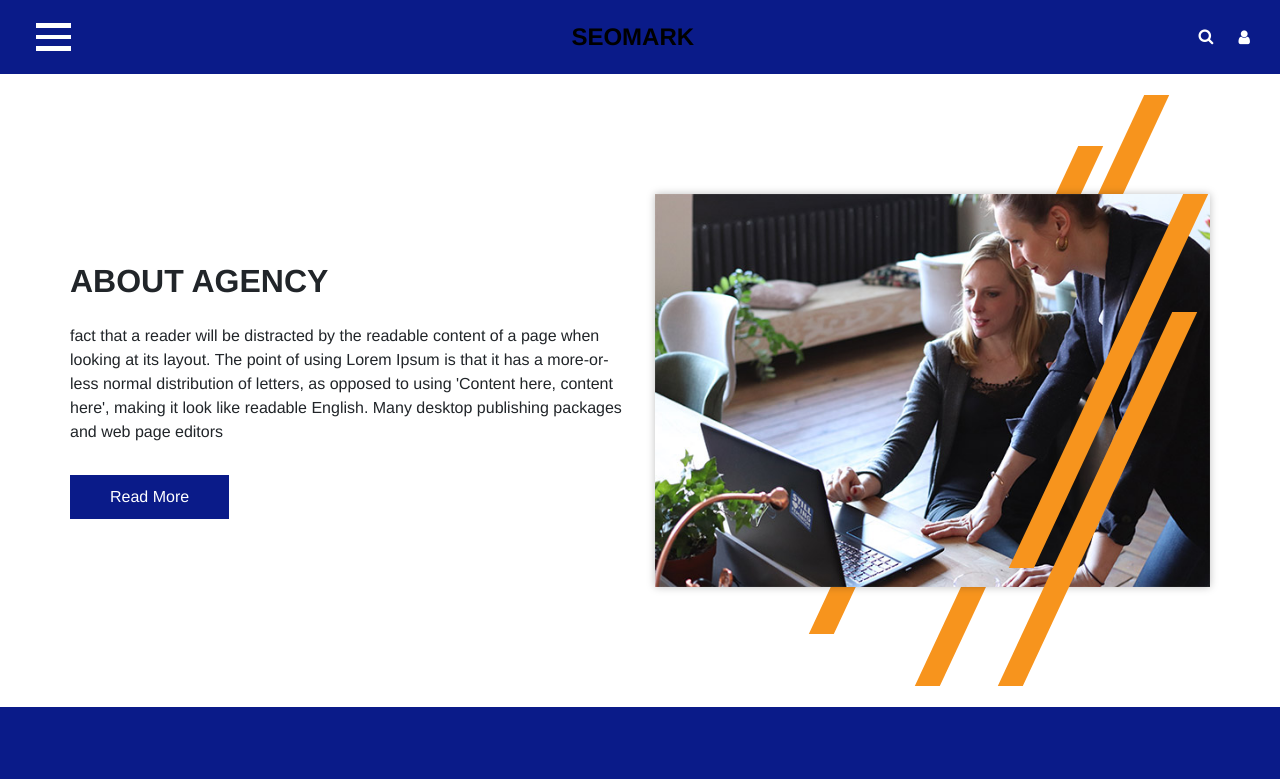
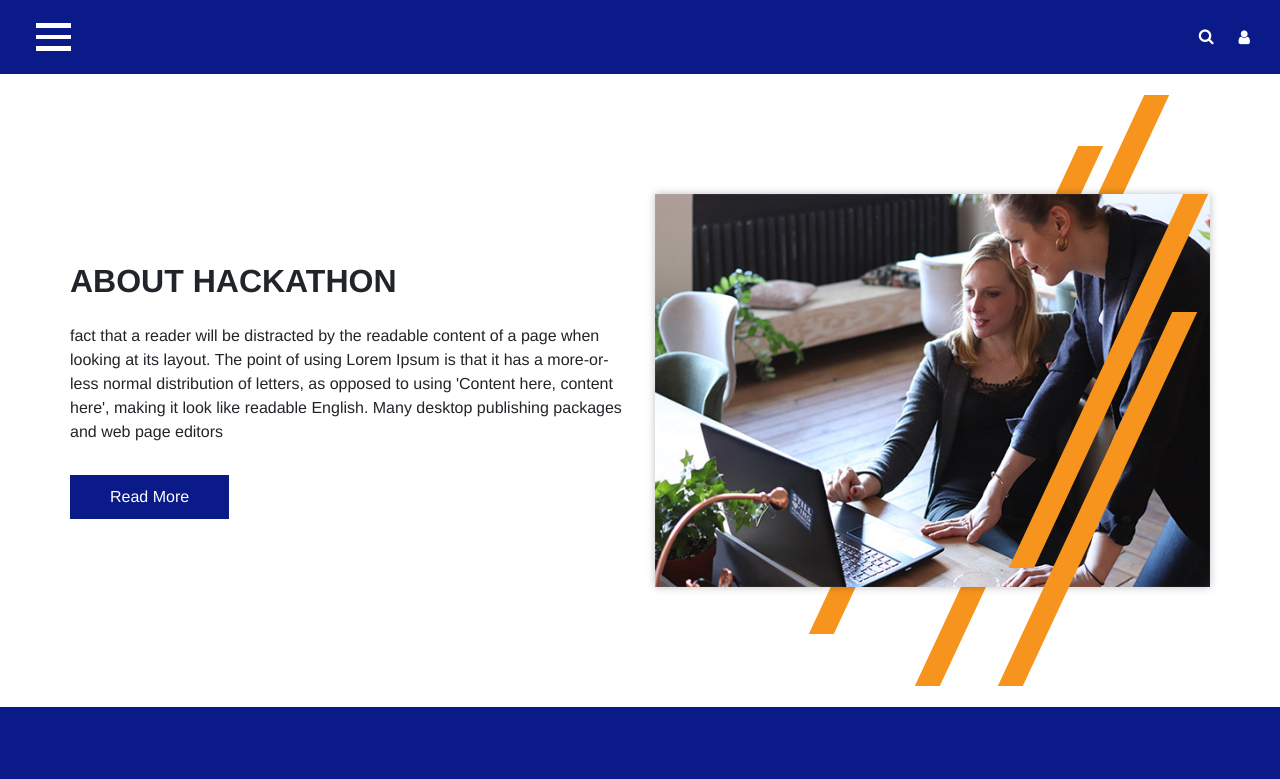
Before and after one commit to NtsakoSidwell/MP_VH_Website, a plain HTML site: page about.html in a window 1280 px wide. Shown: the top 779 px of the page. Drawn offline with nearby package versions, Linux system fonts and the light colour scheme; some packages are replaced by stand-ins of ours.

Commit message:
Update about.html

```diff
--- a/about.html
+++ b/about.html
@@ -71,7 +71,7 @@
         </div>
         <a class="navbar-brand" href="index.html">
           <span>
-            Seomark
+
           </span>
         </a>
         <div class="user_option">
@@ -115,7 +115,7 @@
           <div class="detail-box">
             <div class="heading_container">
               <h2>
-                About Agency
+                About Hackathon
               </h2>
             </div>
             <p>
```
